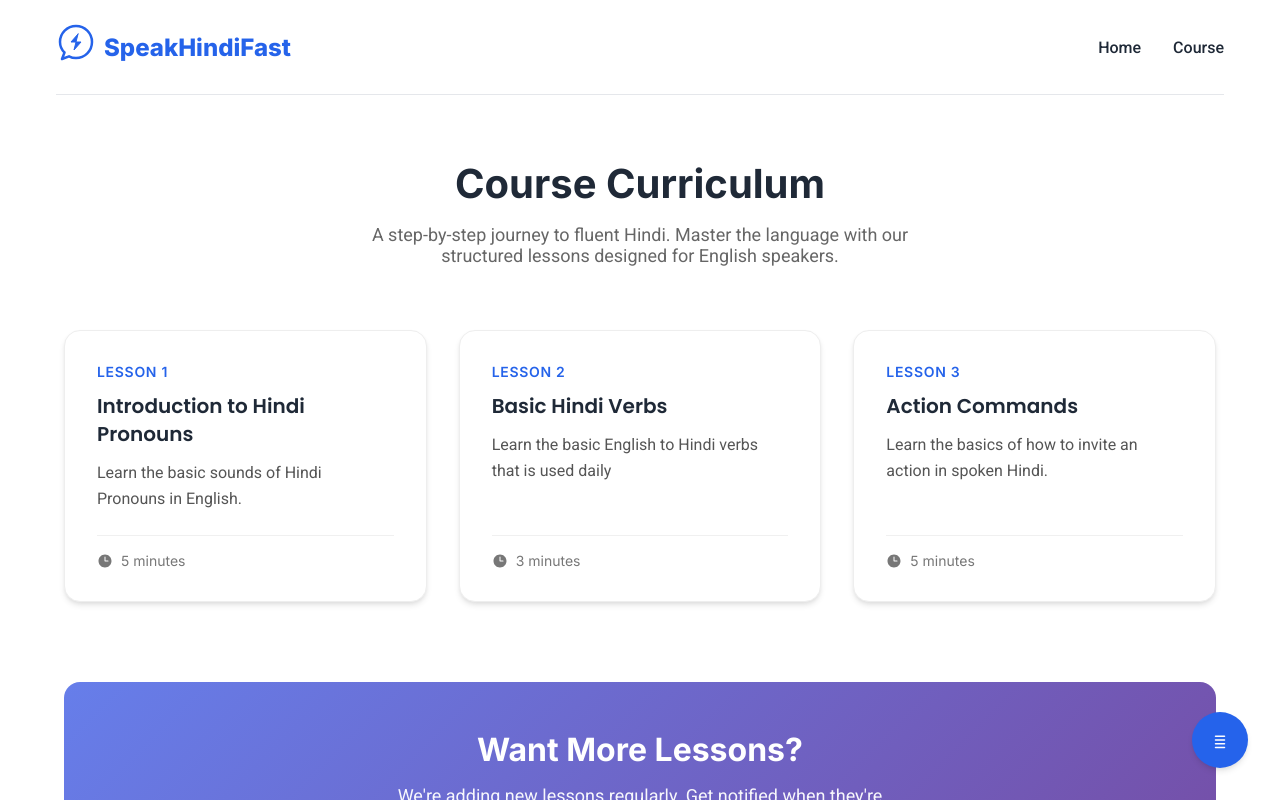
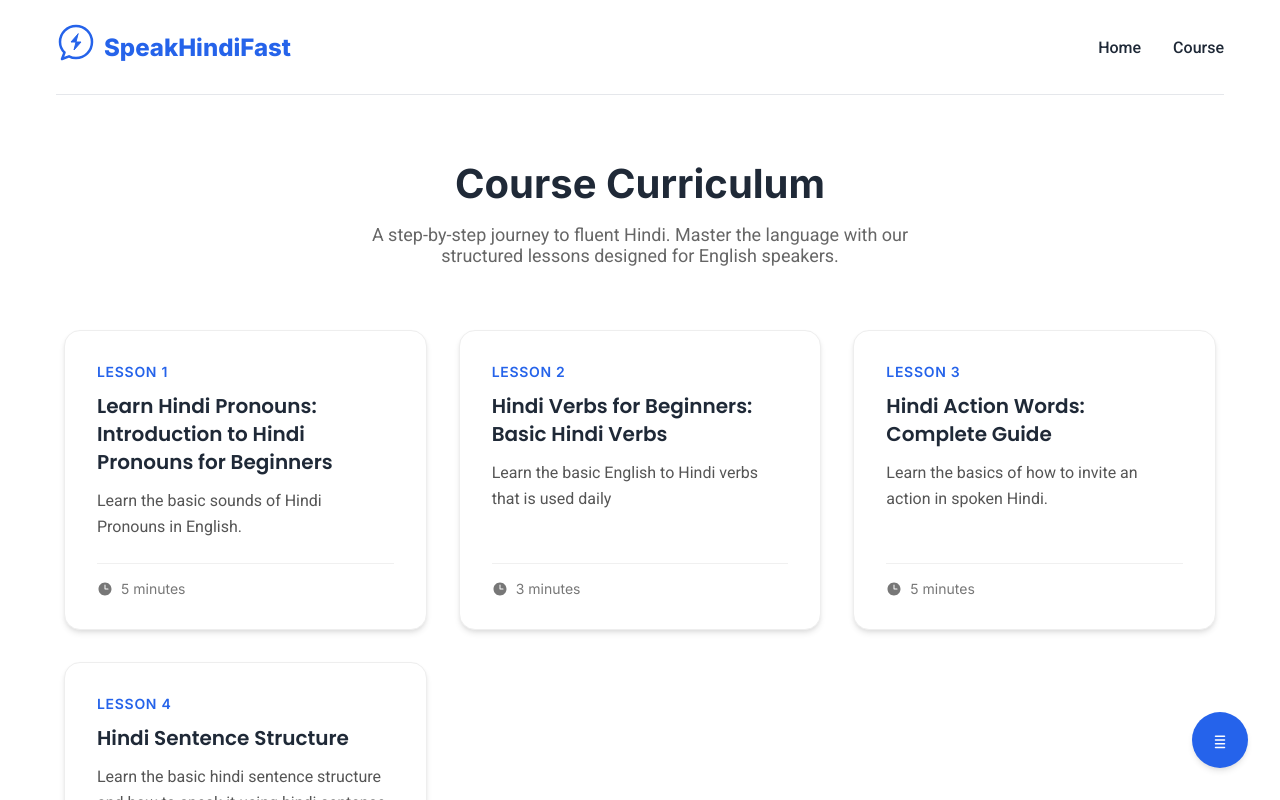
Before and after one commit to pingananth/Speak-Hindi-Fast, a Next.js app: page /course in a window 1280 px wide. Shown: the top 800 px of the page. Built offline with nearby package versions, Linux system fonts and the light colour scheme.

Commit message:
lesson 4+SEO handlings

```diff
--- a/src/app/course/[slug]/page.tsx
+++ b/src/app/course/[slug]/page.tsx
@@ -46,7 +46,7 @@ export default async function LessonPage({ params }: PageProps) {
         "name": lesson.title,
         "description": lesson.description,
         "thumbnailUrl": `https://vumbnail.com/${lesson.vimeoId}.jpg`,
-        "uploadDate": new Date().toISOString(),
+        "uploadDate": lesson.lastUpdated ? new Date(lesson.lastUpdated).toISOString() : new Date().toISOString(),
         "contentUrl": `https://player.vimeo.com/video/${lesson.vimeoId}`,
         "embedUrl": `https://player.vimeo.com/video/${lesson.vimeoId}`,
     };
--- a/src/app/layout.tsx
+++ b/src/app/layout.tsx
@@ -25,7 +25,7 @@ const roboto = Roboto({
 
 export const metadata: Metadata = {
   title: "Hindi in English: Learn to Speak Hindi in 30 Days",
-  description: "The only structured system that eliminates the Hindi script barrier, allowing professionals, students, and travelers to master practical conversational fluency",
+  description: "Learn Hindi through English online with our 30-day course. Master Hindi conversation through English without learning the script. Perfect for professionals and travelers.",
   icons: {
     icon: "/icon.svg",
   },
--- a/src/app/sitemap.ts
+++ b/src/app/sitemap.ts
@@ -23,7 +23,7 @@ export default function sitemap(): MetadataRoute.Sitemap {
     // Dynamic lesson pages
     const lessonPages = lessons.map((lesson) => ({
         url: `${baseUrl}/course/${lesson.slug}`,
-        lastModified: new Date(),
+        lastModified: lesson.lastUpdated ? new Date(lesson.lastUpdated) : new Date(),
         changeFrequency: 'monthly' as const,
         priority: 0.8,
     }));
--- a/src/components/Features.tsx
+++ b/src/components/Features.tsx
@@ -13,9 +13,9 @@ export default function Features() {
             ),
         },
         {
-            title: "Via English",
+            title: "Learn Hindi Through English",
             description:
-                "Learn Hindi through English. We use familiar concepts to explain Hindi grammar and vocabulary.",
+                "Master Hindi conversation through English using familiar concepts. Our online course makes learning Hindi grammar and vocabulary simple and accessible.",
             icon: (
                 <svg xmlns="http://www.w3.org/2000/svg" fill="none" viewBox="0 0 24 24" strokeWidth={1.5} stroke="currentColor">
                     <path strokeLinecap="round" strokeLinejoin="round" d="M10.5 21l5.25-11.25L21 21m-9-3h7.5M3 5.621a48.474 48.474 0 016-.371m0 0c1.12 0 2.233.038 3.334.114M9 5.25V3m3.334 2.364C11.176 10.658 7.69 15.08 3 17.502m9.334-12.138c.896.061 1.785.147 2.666.257m-4.589 8.495a18.023 18.023 0 01-3.827-5.802" />
--- a/src/components/Footer.tsx
+++ b/src/components/Footer.tsx
@@ -9,6 +9,7 @@ export default function Footer() {
                     <div className={styles.copyright}>
                         © {new Date().getFullYear()} SpeakHindiFast. All rights reserved.
                     </div>
+                    {/* Temporarily hidden until pages are created
                     <div className={styles.links}>
                         <Link href="/privacy" className={styles.link}>
                             Privacy Policy
@@ -20,6 +21,7 @@ export default function Footer() {
                             Copyright Policy
                         </Link>
                     </div>
+                    */}
                 </div>
             </div>
         </footer>
--- a/src/components/Hero.tsx
+++ b/src/components/Hero.tsx
@@ -9,9 +9,9 @@ export default function Hero() {
                     Speak Hindi Fluent in 30 Days: The Formula Way
                 </h1>
                 <p className={styles.subtext}>
-                    The only structured system that eliminates the Hindi script barrier to
-                    unlock practical fluency. Perfect for professionals, students, and
-                    travelers who need fast, real-world results.
+                    Learn Hindi through English online with our structured system designed for
+                    Hindi conversation through English. No script required—perfect for
+                    professionals, students, and travelers who need fast, real-world results.
                 </p>
                 <Link href="/course" className={`btn-primary ${styles.cta}`}>
                     Start Free lesson
--- a/src/data/lessons.ts
+++ b/src/data/lessons.ts
@@ -7,6 +7,7 @@ export interface Lesson {
     introduction: string;
     vimeoId: string;
     notes: string;
+    lastUpdated?: string; // ISO date string (YYYY-MM-DD)
     downloads?: Array<{
         label: string;
         url: string;
@@ -17,7 +18,7 @@ export const lessons: Lesson[] = [
     {
         id: 1,
         slug: "introduction-to-hindi-pronouns",
-        title: "Introduction to Hindi Pronouns",
+        title: "Learn Hindi Pronouns: Introduction to Hindi Pronouns for Beginners",
         description: "Learn the basic sounds of Hindi Pronouns in English.",
         duration: 5,
         introduction: `
@@ -62,7 +63,7 @@ export const lessons: Lesson[] = [
     {
         id: 2,
         slug: "basic-hindi-verbs",
-        title: "Basic Hindi Verbs",
+        title: "Hindi Verbs for Beginners: Basic Hindi Verbs",
         description: "Learn the basic English to Hindi verbs that is used daily",
         duration: 3,
         introduction: "Start your building blocks here.",
@@ -86,7 +87,7 @@ export const lessons: Lesson[] = [
     {
         id: 3,
         slug: "action-words",
-        title: "Action Commands",
+        title: "Hindi Action Words: Complete Guide",
         description: "Learn the basics of how to invite an action in spoken Hindi.",
         duration: 5,
         introduction: "Understanding to Invite a 2nd person to Act",
@@ -125,17 +126,31 @@ export const lessons: Lesson[] = [
             }
         ]
     },
-    /*
     {
         id: 4,
-        slug: "gender-in-hindi",
-        title: "Gender in Hindi",
-        description: "Everything in Hindi has a gender. Learn the rules for masculine and feminine nouns and how they affect verbs.",
-        duration: 30,
-        introduction: "Masculine vs Feminine nouns.",
-        vimeoId: "76979871",
-        notes: "Notes for gender."
+        slug: "hindi-sentence-structure",
+        title: "Hindi Sentence Structure",
+        description: "Learn the basic hindi sentence structure and how to speak it using hindi sentence formation.",
+        duration: 5,
+        introduction: "Learn the difference between English and Hindi structure to learn to speak hindi.",
+        vimeoId: "1143176591",
+        notes: `
+<h3>Activity</h3>
+<ul>
+<li>Observe simple hindi sentences to see the patterns</li>
+<li>Compare english and hindi basic sentences using google translate to see and identify the patterns clearly</li>
+</ul>
+
+<h3>Quiz</h3>
+<ul>
+<li>Is hindi sov or svo? ( SVO = Subject Verb Object & SOV = Subject Object Verb )</li>
+<li>Do you remember the five part formula for hindi sentence formation?</li>
+<li>Map out the hindi sentence formula for 'Hum office jathay hain'/li>
+
+</ul>
+        `
     },
+    /*
     {
         id: 5,
         slug: "present-tense-verbs",
```
Also changed, not shown: src/components/FAQ.tsx (+8 -0 lines).
